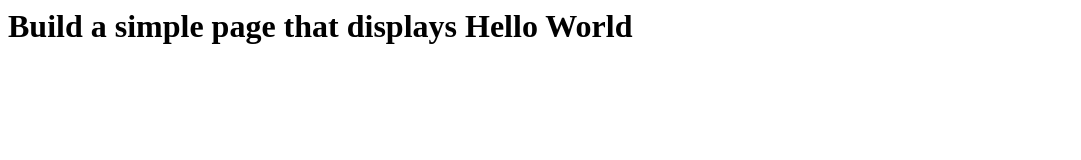
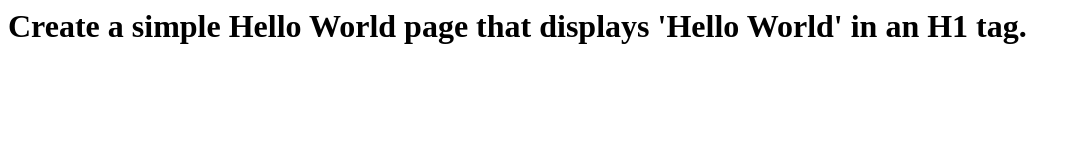
Before and after one commit to Sai0070589158/hello-world-task-1, a plain HTML site: page index.html in a window 1280 px wide. Shown: the whole page, without its empty margins (0-1081 px from the left). Drawn offline with Linux system fonts and the light colour scheme.

Commit message:
Update index.html

```diff
--- a/index.html
+++ b/index.html
@@ -1 +1 @@
-<html><body><h1>Build a simple page that displays Hello World</h1></body></html>
+<html><body><h1>Create a simple Hello World page that displays 'Hello World' in an H1 tag.</h1></body></html>
```
